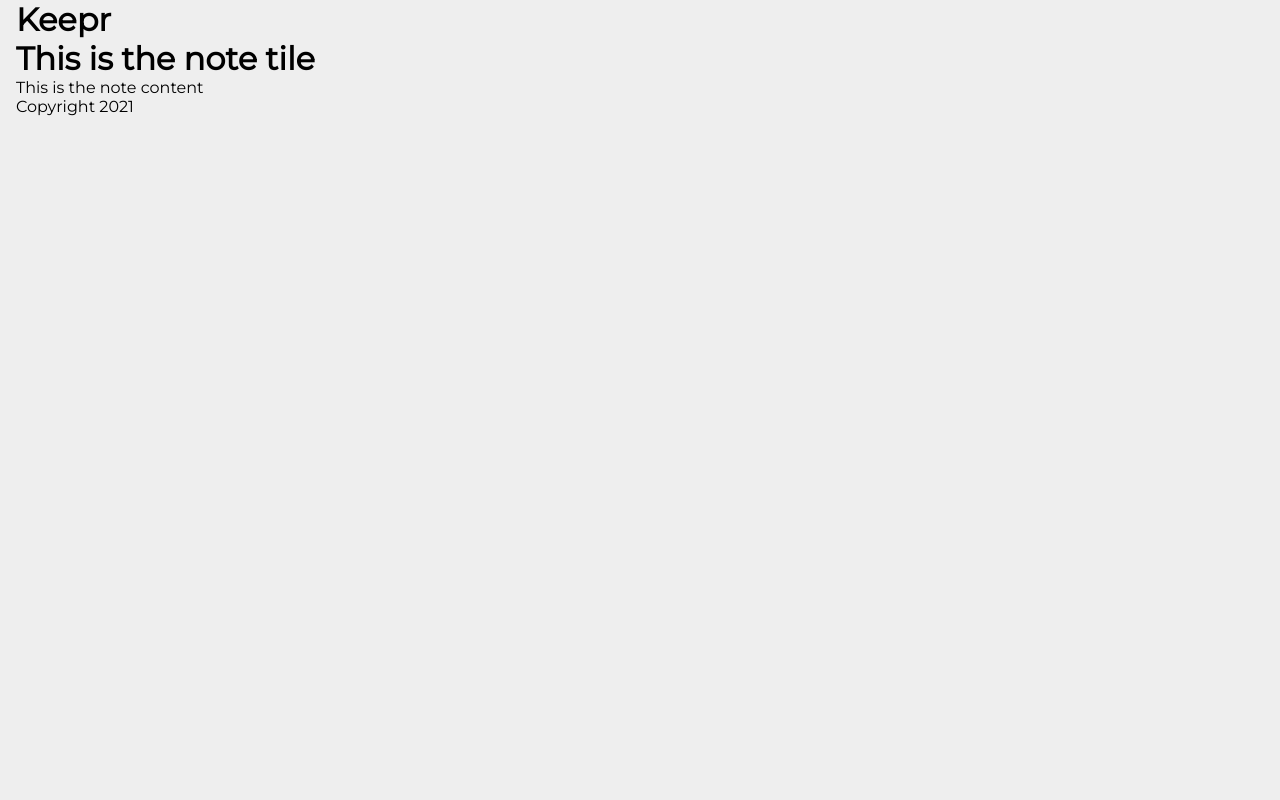
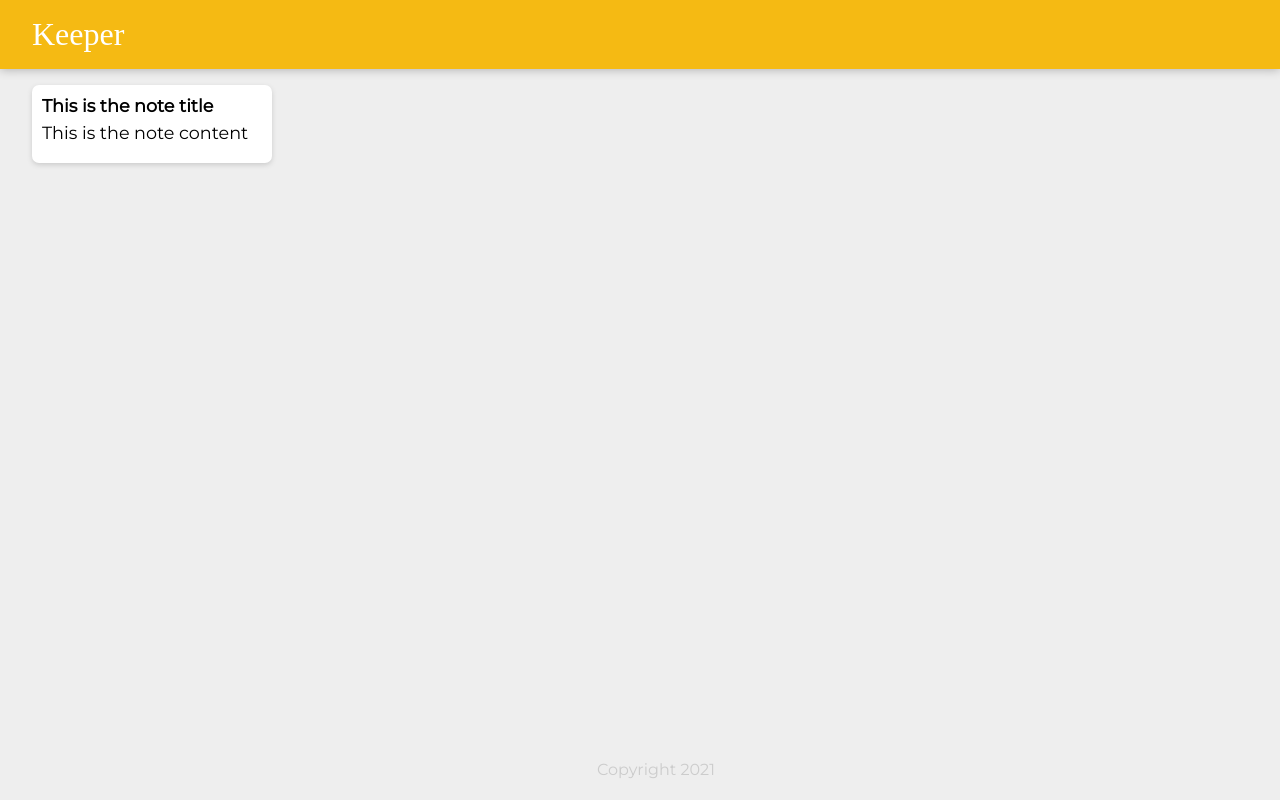
Before and after one commit to roshan194/NoteTrack, a React (Create React App) app: page / in a window 1280 px wide. Built offline with nearby package versions, Linux system fonts and the light colour scheme; a web font is replaced by a local one.

Commit message:
add header and note features

```diff
--- a/src/components/Footer.jsx
+++ b/src/components/Footer.jsx
@@ -1,7 +1,13 @@
+import React from "react";
+
 function Footer() {
     const year = new Date().getFullYear();
     console.log(year);
-    return ("Copyright " + year);
+    return (
+        <footer>
+            <p>Copyright {year}</p>
+        </footer>
+    )
 }
 
 export default Footer;
--- a/src/components/Header.jsx
+++ b/src/components/Header.jsx
@@ -1,7 +1,11 @@
 import React from "react";
 
 function Header() {
-    return <h1>Keepr</h1>
+    return (
+        <header>
+            <h1>Keeper</h1>
+        </header>
+    );
 }
 
 export default Header;
--- a/src/components/Note.jsx
+++ b/src/components/Note.jsx
@@ -1,10 +1,10 @@
 import React from "react";
 
 function Note() {
-    const title = "This is the note tile";
+    const title = "This is the note title";
     const content = "This is the note content";
     return (
-        <div>
+        <div className="note">
             <h1>{title}</h1>
             <p>{content}</p>
         </div>
```
Also changed, not shown: src/index.js (+0 -11 lines).
